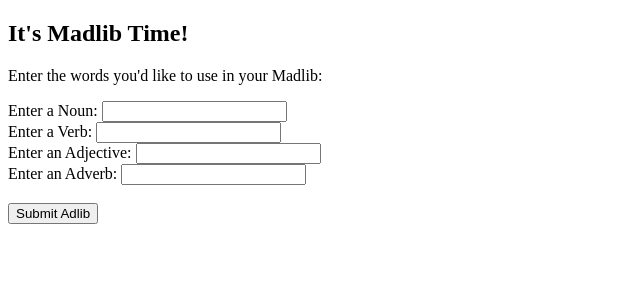
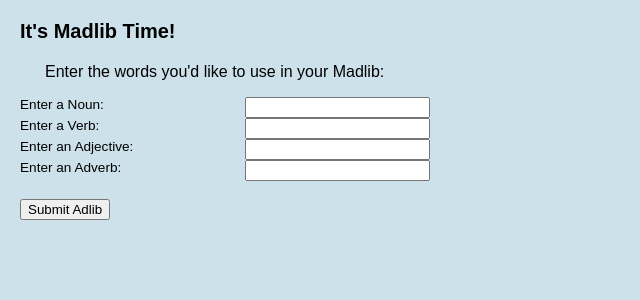
Before and after one commit to magnoffke/php_course_work, a PHP site: page /madlibform.html in a window 1280 px wide. Shown: the top 300 px of the page, without its empty margins (0-640 px from the left). Run offline with PHP 8.4, Linux system fonts and the light colour scheme.

Commit message:
finishing project_1

```diff
--- a/project_1/style.css
+++ b/project_1/style.css
@@ -0,0 +1,45 @@
+header, footer, nav, section, article, aside {
+        display: block;
+}
+
+header, footer, nav, section, article, aside {
+        display: block;
+}
+
+body {
+    background: #CDE1EB;
+    margin: 20px;
+}
+
+h1 {
+    font-variant: small-caps;
+    background-color: #80B2CC;
+    padding: 5px;
+    margin-bottom: -15px;
+    margin-top: 50px;
+}
+
+h2 {
+    margin-bottom: 20px;
+    font-size: 1.25em;
+    font-family: arial, sans-serif;
+}
+
+p {
+    font-family: arial, sans-serif;
+    margin-left: 25px;
+    margin-right: 25px;
+}
+
+label {
+    width: 225px;
+    display: block;
+    float: left;
+    font-family: arial, sans-serif;
+    font-size: .85em;
+}
+
+ul {
+    font-family: arial, sans-serif;
+    font-size: .85em;
+}
```
Also changed, not shown: project_1/madlibdisplay.php (+4 -3 lines).
